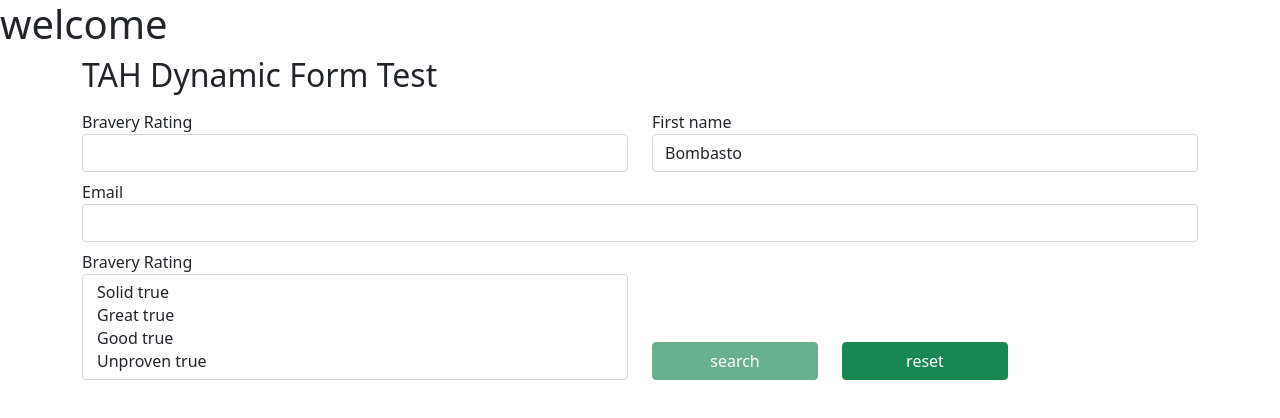
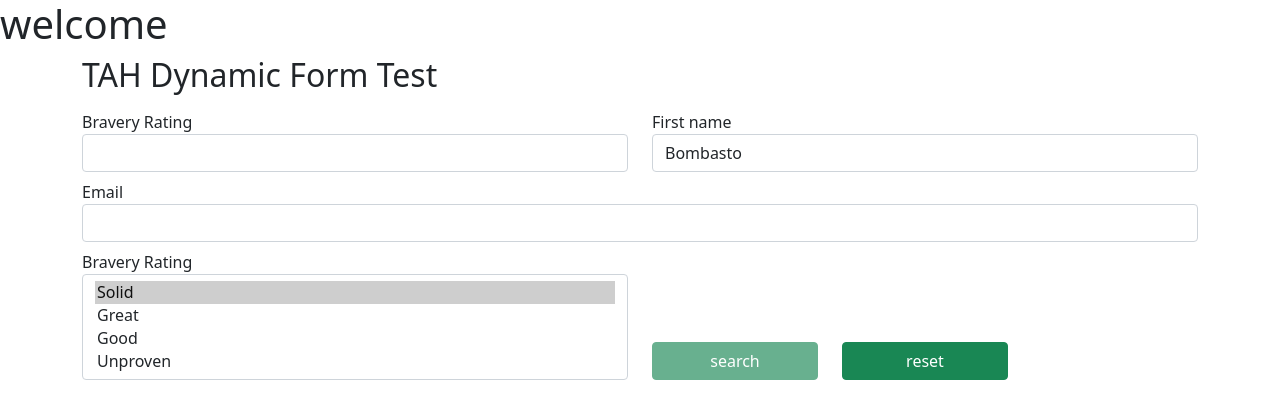
Before and after one commit to tariq-abdulghani/dynamic-from-module, an Angular app: page / in a window 1280 px wide. Shown: the top 418 px of the page. Built offline with nearby package versions, Linux system fonts and the light colour scheme.

Commit message:
bound text control to value, fixed select initial value with compareWith close 19# closes 23#

```diff
--- a/src/app/tah-dynamic-form/models/generic-select-control.ts
+++ b/src/app/tah-dynamic-form/models/generic-select-control.ts
@@ -15,7 +15,7 @@ export class GenericSelectControl<T> extends BaseDynamicFormControl<T> {
 
     constructor(
       options: {
-        value?: T;
+        value?: T| T[];
         key?: string;
         label?: string;
         required?: boolean;
@@ -43,7 +43,7 @@ export class GenericSelectControl<T> extends BaseDynamicFormControl<T> {
       this.bindLabel = options.bindLabel;
       this.multiple = options.multiple== true? true: false ;
       this.dropDownSize = options.dropDownSize? options.dropDownSize: 0;
-      this.compareWith = options.compareWith?options.compareWith: (a,b)=> true;
+      this.compareWith = options.compareWith?options.compareWith: (a,b) => a == b;
       this.onChange = options.onChange? options.onChange: (ev?:any)=> console.log(ev);
     }
   }
--- a/src/app/tah-dynamic-form/tah-dynamic-form-control/tah-dynamic-form-control.component.html
+++ b/src/app/tah-dynamic-form/tah-dynamic-form-control/tah-dynamic-form-control.component.html
@@ -8,6 +8,7 @@
       class="form-control"
       [id]="control.key"
       [type]="$any(control)?.type"
+      [(ngModel)]="control.value"
       [ngClass]="{'invalid-input': !isValid}">
 
       <select *ngSwitchCase="'DROP_DOWN'"
@@ -31,7 +32,7 @@
         <option *ngFor="let opt of $any(control)?.options"
         [ngValue]="opt[$any(control).bindValue]? opt[$any(control).bindValue]: opt">
           {{opt[$any(control).bindLabel]}}
-          {{$any(control).multiple}}
+          <!-- {{$any(control).multiple}} -->
         </option>
       </select>
 
--- a/src/app/test-dynamic-form/test-dynamic-form.component.ts
+++ b/src/app/test-dynamic-form/test-dynamic-form.component.ts
@@ -14,6 +14,7 @@ import { SelectOption } from './models/select-options';
 export class TestDynamicFormComponent implements OnInit {
   controls: BaseDynamicFormControl<any>[] = [
     new SelectControl({
+      value: 'Good',
       key: 'brave',
       label: 'Bravery Rating',
       options: [
@@ -43,7 +44,7 @@ export class TestDynamicFormComponent implements OnInit {
     }),
 
     new GenericSelectControl<SelectOption>({
-      value:{ key: 'solid', value: 'Solid' },
+      value:[{ key: 'solid', value: 'Solid' }],
       key: 'braveB',
       label: 'Bravery Rating',
       options: [
@@ -55,7 +56,8 @@ export class TestDynamicFormComponent implements OnInit {
       weight: 6,
       bindValue: undefined,//'key'
       bindLabel: 'value',
-      multiple: true
+      multiple: true,
+      compareWith:(a, b) => a.key == b.key
     })
   ];
 
```
